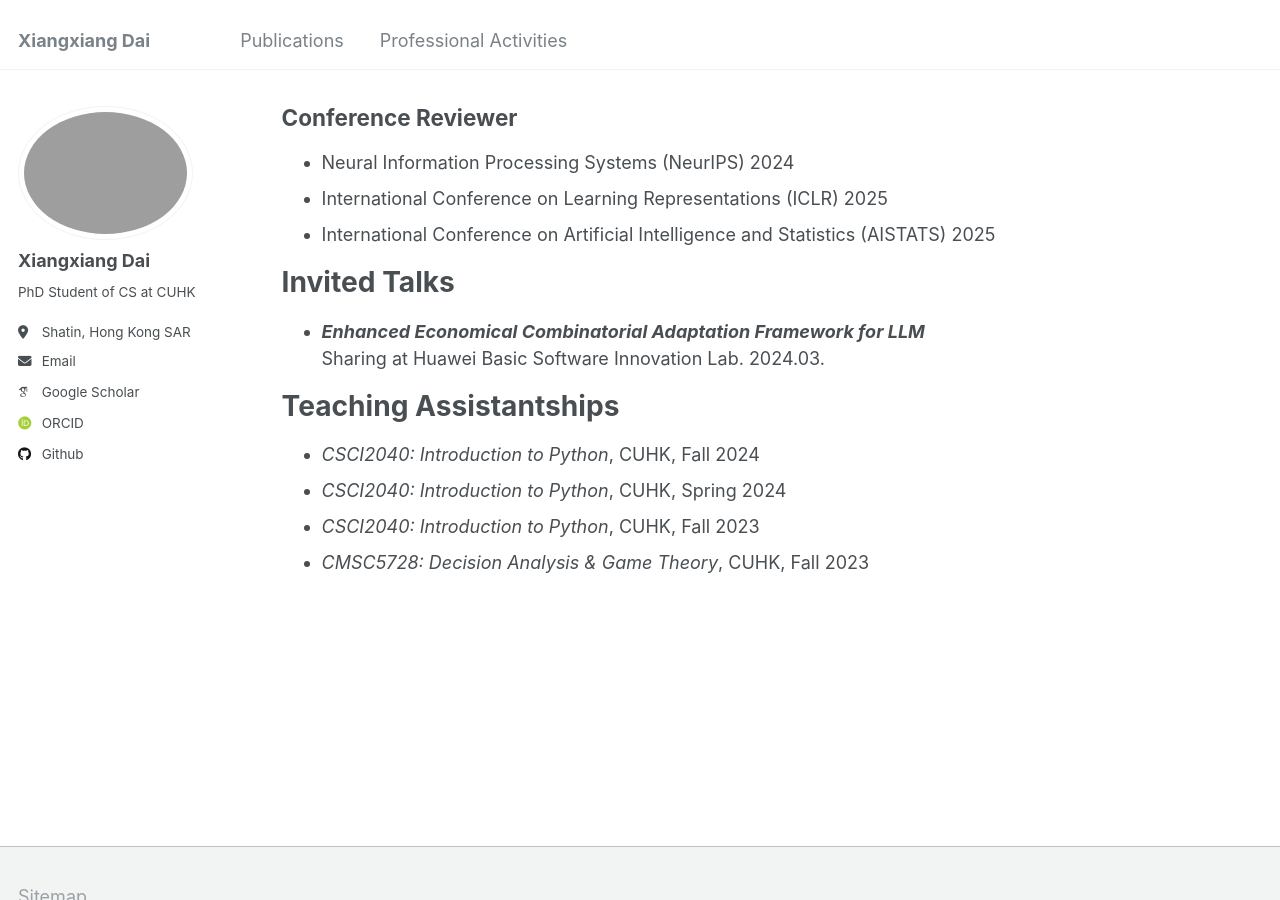
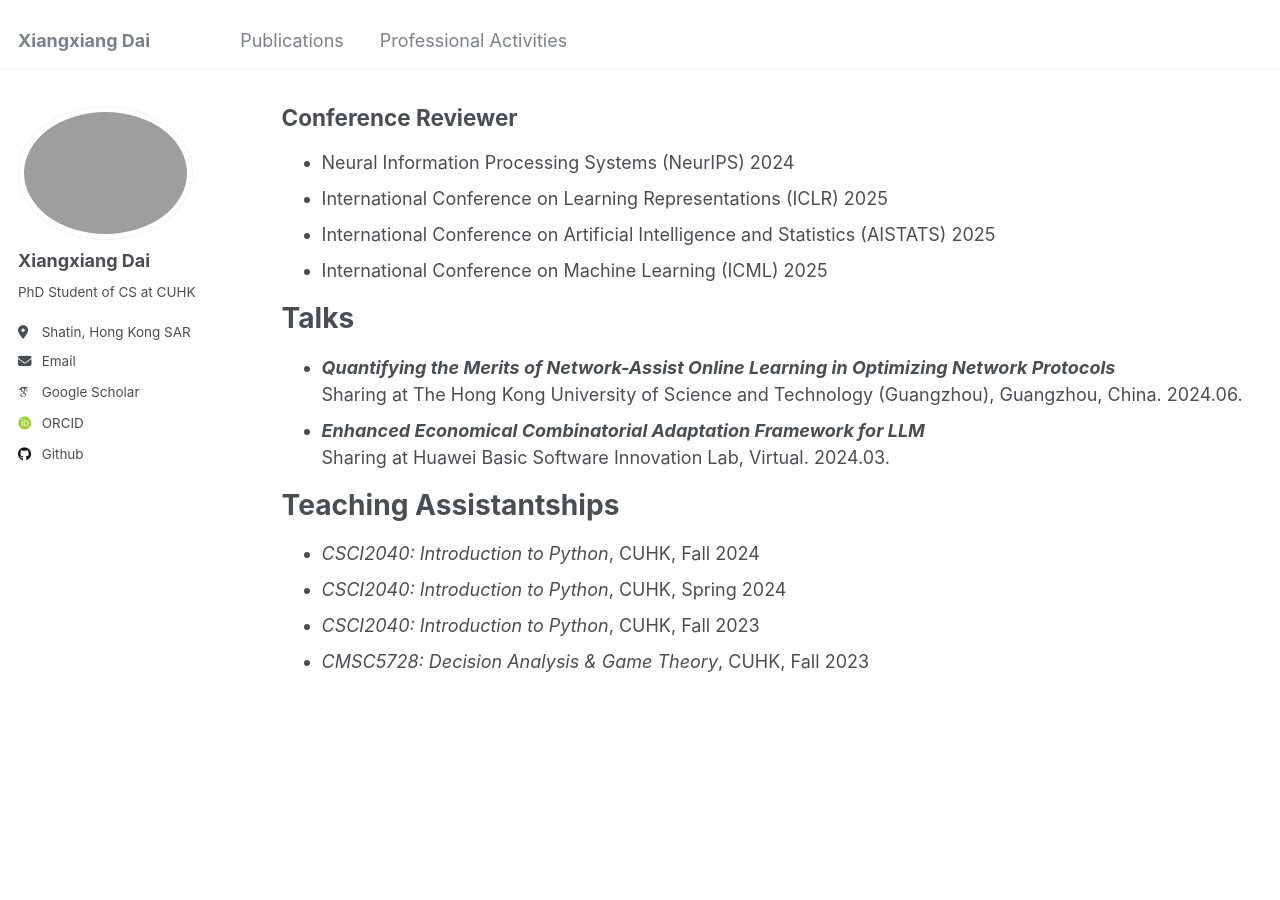
Before and after one commit to Dai-Xiang/daixiangxiang.github.io, a Jekyll site: the page built from _pages/activities.md, in a window 1280 px wide and 900 px high, scrolled down 452 px. Built offline with Jekyll 4.4.1, drawn with Linux system fonts in a browser that asks for light colours; some web fonts are replaced.

Commit message:
Update activities.md

```diff
--- a/_pages/activities.md
+++ b/_pages/activities.md
@@ -21,10 +21,13 @@ author_profile: true
 + Neural Information Processing Systems (NeurIPS) 2024
 + International Conference on Learning Representations (ICLR) 2025
 + International Conference on Artificial Intelligence and Statistics (AISTATS) 2025
++ International Conference on Machine Learning (ICML) 2025
 
-# Invited Talks
+# Talks
++ ***Quantifying the Merits of Network-Assist Online Learning in Optimizing Network Protocols*** \
+   Sharing at The Hong Kong University of Science and Technology (Guangzhou), Guangzhou, China. 2024.06.
 + ***Enhanced Economical Combinatorial Adaptation Framework for LLM*** \
-   Sharing at Huawei Basic Software Innovation Lab. 2024.03.
+   Sharing at Huawei Basic Software Innovation Lab, Virtual. 2024.03.
 
 # Teaching Assistantships
 + *CSCI2040: Introduction to Python*, CUHK, Fall 2024
```
